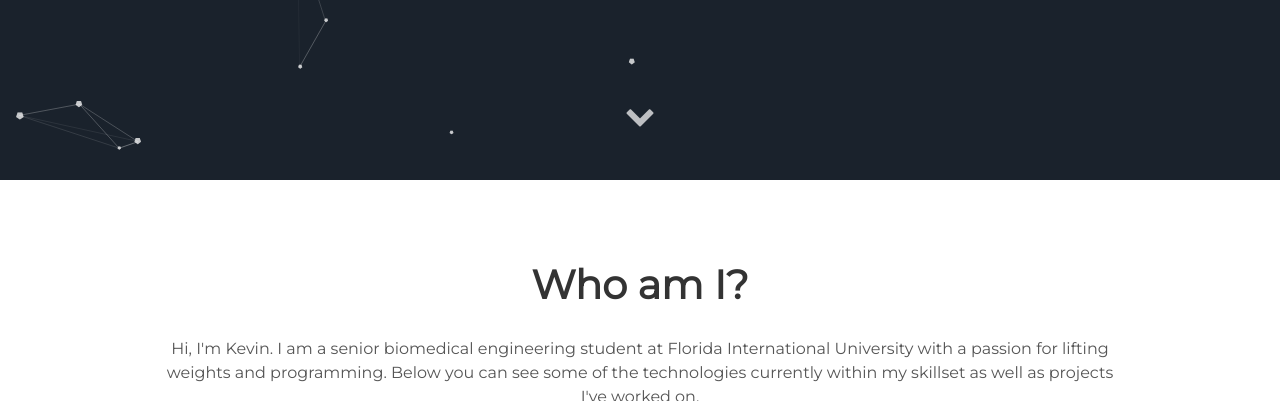
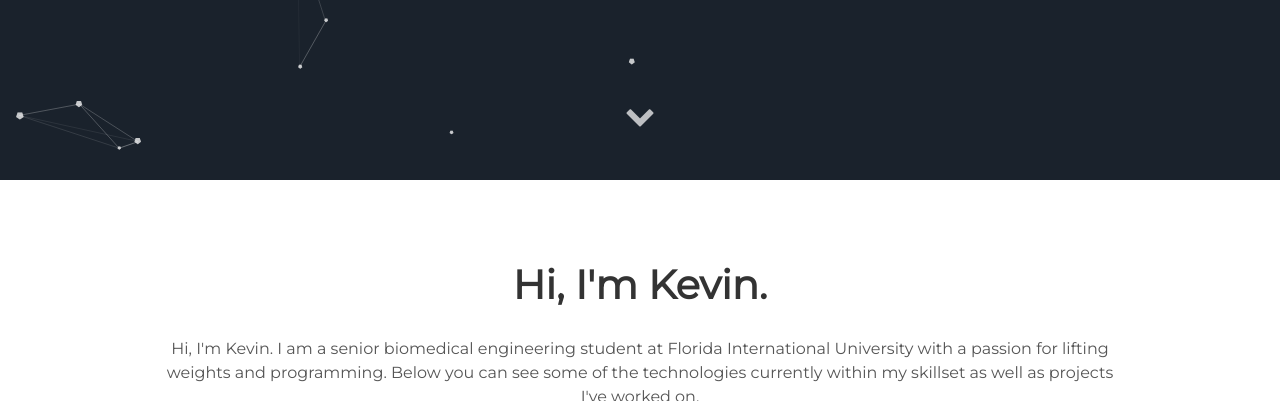
Before and after one commit to kcfusco/kcfusco.github.io, a Jekyll site: the page built from index.html, in a window 1280 px wide and 900 px high, scrolled down 720 px, cut to the strip 0-401 px from the top of the window. Built offline with Jekyll 4.4.1, drawn with Linux system fonts in a browser that asks for light colours.

Commit message:
Update about.html

```diff
--- a/_includes/about.html
+++ b/_includes/about.html
@@ -1,5 +1,5 @@
  <div class="user-details">
-  <h1> Who am I? </h1>
+  <h1> Hi, I'm Kevin. </h1>
   <p> {{site.user_description}} </p>
 </div>
   <div class="user">
```
